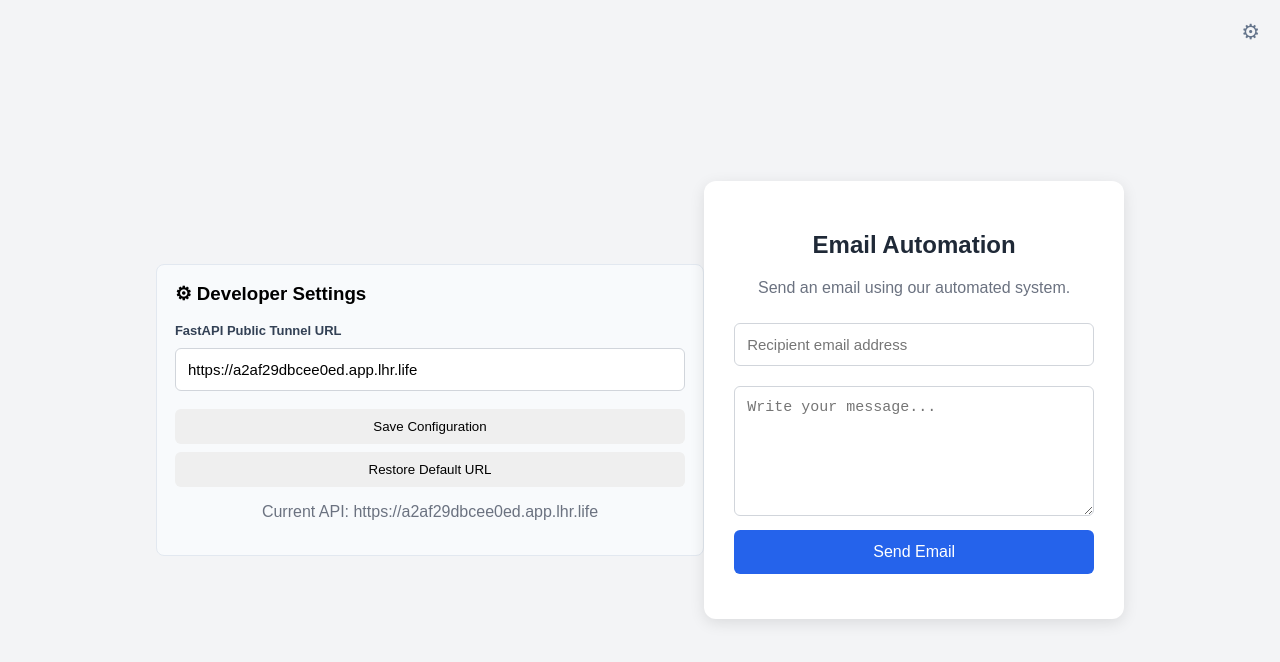
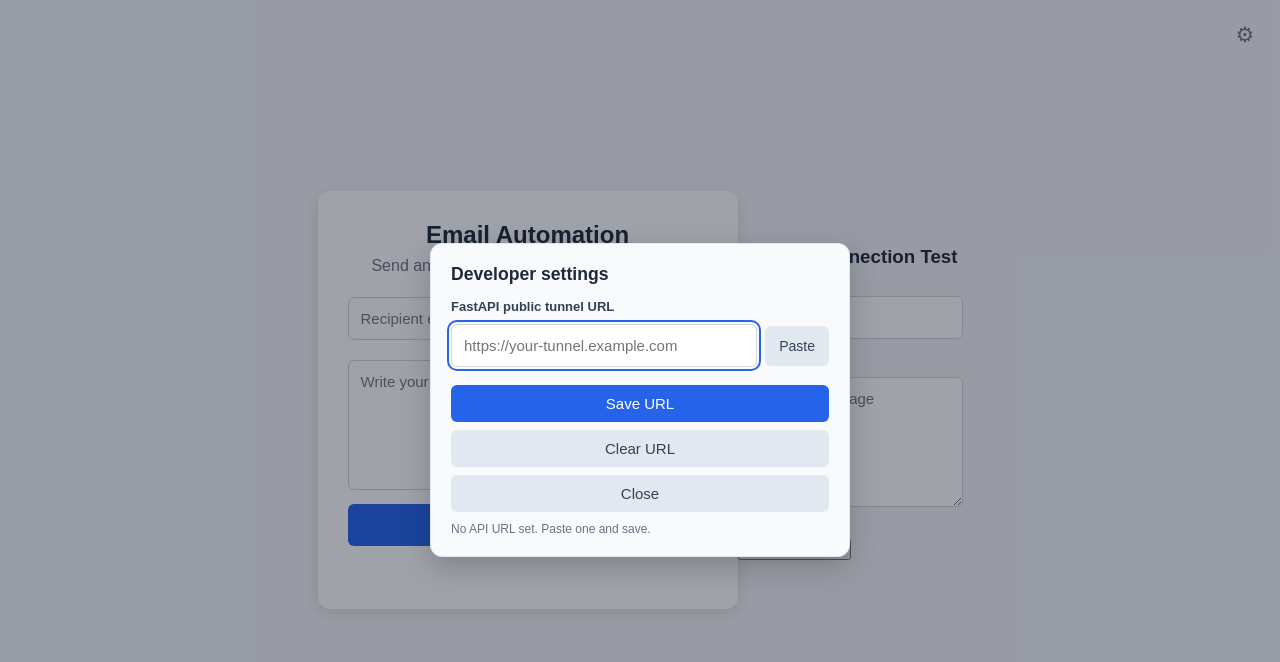
Before and after one commit to pin-ai-coder/email-automation, a plain HTML site: page index.html in a window 1280 px wide. Both pictures are taken after a click on the button "Developer settings". Drawn offline with Linux system fonts and the light colour scheme.

Commit message:
update fast api test

```diff
--- a/index.html
+++ b/index.html
@@ -1,4 +1,3 @@
-
 <!DOCTYPE html>
 <html lang="en">
 <head>
@@ -7,373 +6,380 @@
 <title>Email Automation System</title>
 
 <style>
-* {
-    box-sizing: border-box;
+:root {
+    --bg: #f3f4f6;
+    --surface: #ffffff;
+    --surface-alt: #f8fafc;
+    --border: #d1d5db;
+    --border-soft: #e2e8f0;
+    --text: #1f2937;
+    --text-muted: #6b7280;
+    --text-label: #334155;
+    --accent: #2563eb;
+    --accent-hover: #1d4ed8;
+    --ok: #15803d;
+    --error: #b91c1c;
 }
+
+* { box-sizing: border-box; }
 
 body {
     font-family: Arial, sans-serif;
-    background: #f3f4f6;
+    background: var(--bg);
+    color: var(--text);
+    margin: 0;
+    padding: 20px;
+    min-height: 100vh;
     display: flex;
     justify-content: center;
     align-items: center;
-    min-height: 100vh;
-    margin: 0;
-    padding: 20px;
 }
 
-.container {
-    background: white;
+/* ---------- Main app (the only thing in the page flow) ---------- */
+
+.app {
+    background: var(--surface);
     padding: 30px;
     border-radius: 12px;
     width: 100%;
     max-width: 420px;
-    box-shadow: 0 4px 15px rgba(0,0,0,0.1);
-    position: relative;
+    box-shadow: 0 4px 15px rgba(0, 0, 0, 0.1);
 }
 
-.dev-button {
-    position: absolute;
-    top: 15px;
-    right: 15px;
-    border: none;
-    background: transparent;
-    color: #64748b;
-    font-size: 21px;
-    cursor: pointer;
-    width: auto;
-    padding: 5px;
+.app h1 {
+    font-size: 1.5rem;
+    text-align: center;
+    margin: 0 0 8px;
 }
 
-.dev-button:hover {
-    color: #2563eb;
-    background: transparent;
-}
-
-h2 {
+.app .intro {
     text-align: center;
-    color: #1f2937;
-}
-
-p {
-    text-align: center;
-    color: #6b7280;
+    color: var(--text-muted);
+    margin: 0 0 12px;
 }
 
 input, textarea {
     width: 100%;
     padding: 12px;
     margin: 10px 0;
-    border: 1px solid #d1d5db;
+    border: 1px solid var(--border);
     border-radius: 6px;
+    font: inherit;
     font-size: 15px;
 }
 
-textarea {
-    height: 130px;
-    resize: vertical;
+textarea { height: 130px; resize: vertical; }
+
+:focus-visible {
+    outline: 2px solid var(--accent);
+    outline-offset: 2px;
 }
 
-button.send {
+.btn {
     width: 100%;
-    padding: 13px;
-    background: #2563eb;
-    color: white;
+    padding: 12px;
     border: none;
     border-radius: 6px;
+    font: inherit;
+    font-size: 16px;
     cursor: pointer;
-    font-size: 16px;
 }
 
-button.send:hover {
-    background: #1d4ed8;
+.btn-primary { background: var(--accent); color: #fff; }
+.btn-primary:hover { background: var(--accent-hover); }
+.btn-secondary { background: var(--border-soft); color: var(--text-label); }
+.btn:disabled { opacity: 0.6; cursor: not-allowed; }
+
+.feedback {
+    min-height: 1.25em;
+    margin: 15px 0 0;
+    font-size: 14px;
+    text-align: center;
+    color: var(--text-muted);
 }
+.feedback[data-state="ok"] { color: var(--ok); }
+.feedback[data-state="error"] { color: var(--error); }
 
-button:disabled {
-    opacity: 0.6;
-    cursor: not-allowed;
+/* ---------- Developer tools (out of flow: fixed button + modal dialog) ---------- */
+
+.dev-toggle {
+    position: fixed;
+    top: 15px;
+    right: 15px;
+    width: 40px;
+    height: 40px;
+    border: none;
+    border-radius: 50%;
+    background: transparent;
+    color: #64748b;
+    font-size: 21px;
+    cursor: pointer;
 }
+.dev-toggle:hover { color: var(--accent); background: var(--border-soft); }
 
-#result {
-    margin-top: 15px;
-    font-size: 14px;
+.dev-dialog {
+    width: min(92vw, 420px);
+    padding: 20px;
+    border: 1px solid var(--border-soft);
+    border-radius: 12px;
+    background: var(--surface-alt);
+    color: var(--text);
+    box-shadow: 0 10px 30px rgba(0, 0, 0, 0.2);
 }
+.dev-dialog::backdrop { background: rgba(15, 23, 42, 0.4); }
 
-/* Developer settings panel */
-
-.settings {
-    display: none;
-    margin-top: 20px;
-    padding: 18px;
-    background: #f8fafc;
-    border: 1px solid #e2e8f0;
-    border-radius: 8px;
-}
-
-.settings h3 {
-    margin-top: 0;
-}
-
-.settings label {
+.dev-dialog h2 { margin: 0 0 14px; font-size: 1.1rem; }
+.dev-dialog label {
     display: block;
     font-size: 13px;
     font-weight: bold;
-    color: #334155;
+    color: var(--text-label);
 }
-
-.settings button {
-    width: 100%;
-    padding: 10px;
-    margin-top: 8px;
-    border: none;
-    border-radius: 6px;
-    cursor: pointer;
-}
-
-.save-button {
-    background: #2563eb;
-    color: white;
-}
-
-.reset-button {
-    background: #e2e8f0;
-    color: #334155;
-}
-
-.api-status {
+.dev-dialog .btn { margin-top: 8px; padding: 10px; font-size: 15px; }
+.url-row { display: flex; gap: 8px; align-items: center; }
+.url-row input { margin: 10px 0; flex: 1; min-width: 0; }
+.url-row .btn { width: auto; margin: 0; padding: 12px 14px; font-size: 14px; }
+.dev-status {
     font-size: 12px;
     overflow-wrap: anywhere;
-    margin-top: 10px;
+    color: var(--text-muted);
+    margin: 10px 0 0;
 }
+.dev-status[data-state="ok"] { color: var(--ok); }
+.dev-status[data-state="error"] { color: var(--error); }
 </style>
 </head>
 
 <body>
 
+<!-- Main application -->
+<main class="app">
+    <h1>Email Automation</h1>
+    <p class="intro">Send an email using our automated system.</p>
 
-    <!-- Developer Settings: Outside the Email Form -->
-    <button
-        class="dev-button"
-        onclick="toggleSettings()"
-        title="Developer Settings"
-        aria-label="Developer Settings">
-        ⚙
-    </button>
+    <form id="emailForm">
+        <input type="email" id="email" placeholder="Recipient email address" required>
+        <textarea id="message" placeholder="Write your message..." required></textarea>
+        <button class="btn btn-primary" type="submit" id="sendButton">Send email</button>
+    </form>
 
-    <!-- Developer Settings Panel -->
-    <div class="settings" id="settingsPanel">
+    <p class="feedback" id="result" role="status" aria-live="polite"></p>
+</main>
 
-        <h3>⚙ Developer Settings</h3>
+<!-- Developer tools: independent of the app layout -->
+<button class="dev-toggle" id="devToggle" type="button"
+        title="Developer settings" aria-label="Developer settings">⚙</button>
 
-        <label for="apiUrl">FastAPI Public Tunnel URL</label>
+<dialog class="dev-dialog" id="devDialog" aria-labelledby="devTitle">
+    <h2 id="devTitle">Developer settings</h2>
 
-        <input
-            type="url"
-            id="apiUrl"
-            placeholder="https://your-tunnel.lhr.life"
-        >
-
-        <button onclick="saveSettings()">
-            Save Configuration
-        </button>
-
-        <button onclick="resetSettings()">
-            Restore Default URL
-        </button>
-
-        <p id="apiStatus"></p>
-
+    <label for="apiUrl">FastAPI public tunnel URL</label>
+    <div class="url-row">
+        <input type="url" id="apiUrl" placeholder="https://your-tunnel.example.com"
+               autocomplete="off" spellcheck="false">
+        <button class="btn btn-secondary" type="button" id="pasteUrl">Paste</button>
     </div>
 
-    <!-- Main Email Application -->
-    <div class="container">
+    <button class="btn btn-primary" type="button" id="saveUrl">Save URL</button>
+    <button class="btn btn-secondary" type="button" id="resetUrl">Clear URL</button>
+    <button class="btn btn-secondary" type="button" id="closeDev">Close</button>
 
-        <h2>Email Automation</h2>
-        <p>Send an email using our automated system.</p>
+    <p class="dev-status" id="apiStatus" role="status" aria-live="polite"></p>
+</dialog>
 
-        <form id="emailForm">
+<div>
+  <h3>FastAPI Connection Test</h3>
 
-            <input
-                type="email"
-                id="email"
-                placeholder="Recipient email address"
-                required
-            >
+  <input id="testEmail" type="email" placeholder="Your email">
+  <br><br>
 
-            <textarea
-                id="message"
-                placeholder="Write your message..."
-                required
-            ></textarea>
+  <textarea id="testMessage" placeholder="Your test message"></textarea>
+  <br><br>
 
-            <button class="send" type="submit" id="sendButton">
-                Send Email
-            </button>
+  <button id="testButton">Send to FastAPI</button>
 
-        </form>
-
-        <p id="result"></p>
-
-    </div>
-
-
+  <pre id="testResult"></pre>
+</div>
 
 <script>
+(function () {
+    "use strict";
 
-// Default FastAPI tunnel URL
-const DEFAULT_API_URL =
-    "https://a2af29dbcee0ed.app.lhr.life";
+    // ---------- Config ----------
+    const STORAGE_KEY = "FASTAPI_URL";
 
-// Get saved URL or use default
-function getAPIUrl() {
+    // ---------- Storage helpers (safe if storage is blocked) ----------
+    function readStoredUrl() {
+        try { return localStorage.getItem(STORAGE_KEY); } catch (e) { return null; }
+    }
+    function writeStoredUrl(url) {
+        try { localStorage.setItem(STORAGE_KEY, url); return true; } catch (e) { return false; }
+    }
+    function clearStoredUrl() {
+        try { localStorage.removeItem(STORAGE_KEY); } catch (e) {}
+    }
 
-    return (
-        localStorage.getItem("FASTAPI_URL") ||
-        DEFAULT_API_URL
-    ).replace(/\/+$/, "");
+    function getApiUrl() {
+        return (readStoredUrl() || "").replace(/\/+$/, "");
+    }
 
-}
+    // ---------- Developer settings ----------
+    const devDialog = document.getElementById("devDialog");
+    const apiInput = document.getElementById("apiUrl");
+    const apiStatus = document.getElementById("apiStatus");
 
-// Toggle developer panel
-function toggleSettings() {
+    function setDevStatus(text, state) {
+        apiStatus.textContent = text;
+        apiStatus.dataset.state = state || "";
+    }
 
-    const panel = document.getElementById("settingsPanel");
+    function showCurrentApi() {
+        apiInput.value = getApiUrl();
+        setDevStatus(getApiUrl() ? "Current API: " + getApiUrl() : "No API URL set. Paste one and save.");
+    }
 
-    panel.style.display =
-        panel.style.display === "block" ? "none" : "block";
+    function isValidTunnelUrl(value) {
+        try {
+            const u = new URL(value);
+            return u.protocol === "https:" && !u.username && !u.password &&
+                   !u.search && !u.hash && u.pathname === "/";
+        } catch (e) {
+            return false;
+        }
+    }
 
-    document.getElementById("apiUrl").value = getAPIUrl();
+    document.getElementById("devToggle").addEventListener("click", function () {
+        showCurrentApi();
+        devDialog.showModal();
+    });
 
-    updateAPIStatus();
+    document.getElementById("closeDev").addEventListener("click", function () {
+        devDialog.close();
+    });
 
-}
+    // Close when clicking the backdrop
+    devDialog.addEventListener("click", function (event) {
+        if (event.target === devDialog) devDialog.close();
+    });
 
-// Save new tunnel URL
-function saveSettings() {
+    document.getElementById("saveUrl").addEventListener("click", function () {
+        const url = apiInput.value.trim().replace(/\/+$/, "");
+        if (!isValidTunnelUrl(url + "/")) {
+            setDevStatus("Enter a valid HTTPS URL with no path, e.g. https://your-tunnel.example.com", "error");
+            return;
+        }
+        if (!writeStoredUrl(url)) {
+            setDevStatus("Could not save: browser storage is blocked.", "error");
+            return;
+        }
+        setDevStatus("Saved. Current API: " + getApiUrl(), "ok");
+    });
 
-    const input = document.getElementById("apiUrl");
-    const url = input.value.trim();
+    document.getElementById("resetUrl").addEventListener("click", function () {
+        clearStoredUrl();
+        apiInput.value = "";
+        setDevStatus("URL cleared. Paste a new one and save.", "ok");
+    });
 
-    try {
+    document.getElementById("pasteUrl").addEventListener("click", async function () {
+        try {
+            const text = (await navigator.clipboard.readText()).trim();
+            if (!text) {
+                setDevStatus("Clipboard is empty.", "error");
+                return;
+            }
+            apiInput.value = text;
+            setDevStatus("Pasted. Select Save URL to use it.");
+        } catch (e) {
+            apiInput.focus();
+            setDevStatus("Clipboard access was blocked. Paste manually with Ctrl+V.", "error");
+        }
+    });
 
-        const parsed = new URL(url);
+    // ---------- Email form ----------
+    const form = document.getElementById("emailForm");
+    const result = document.getElementById("result");
+    const sendButton = document.getElementById("sendButton");
 
-        if (parsed.protocol !== "https:" ||
-            parsed.username ||
-            parsed.password ||
-            parsed.search ||
-            parsed.hash ||
-            parsed.pathname !== "/") {
-            throw new Error("Invalid URL");
+    function setResult(text, state) {
+        result.textContent = text;
+        result.dataset.state = state || "";
+    }
+
+    form.addEventListener("submit", async function (event) {
+        event.preventDefault();
+
+        const payload = {
+            email: document.getElementById("email").value,
+            message: document.getElementById("message").value
+        };
+
+        const apiUrl = getApiUrl();
+        if (!apiUrl) {
+            setResult("No API URL set. Open developer settings (⚙) and paste one.", "error");
+            return;
         }
 
-        localStorage.setItem(
-            "FASTAPI_URL",
-            url.replace(/\/+$/, "")
-        );
+        sendButton.disabled = true;
+        setResult("Sending request...");
 
-        updateAPIStatus();
+        try {
+            const response = await fetch(apiUrl + "/n8n/email", {
+                method: "POST",
+                headers: { "Content-Type": "application/json" },
+                body: JSON.stringify(payload)
+            });
 
-        alert("API URL successfully updated!");
+            // The server may return non-JSON (proxy or tunnel error pages)
+            let data = {};
+            try { data = await response.json(); } catch (e) {}
 
-    } catch(error) {
+            if (!response.ok) {
+                throw new Error(data.detail || "Request failed (" + response.status + ")");
+            }
 
-        alert("Please enter a valid HTTPS tunnel URL.");
+            setResult("Success! Request forwarded to n8n.", "ok");
+            form.reset();
+        } catch (error) {
+            setResult("Error: " + error.message, "error");
+            console.error(error);
+        } finally {
+            sendButton.disabled = false;
+        }
+    });
+})();
+ocument.getElementById("testButton").addEventListener("click", async () => {
+  const result = document.getElementById("testResult");
 
-    }
+  // Use the same saved API URL as your existing application
+  const apiUrl = localStorage.getItem("FASTAPI_URL")?.replace(/\/+$/, "");
 
-}
+  if (!apiUrl) {
+    result.textContent = "Please configure your FastAPI URL first.";
+    return;
+  }
 
-// Restore default URL
-function resetSettings() {
+  const payload = {
+    email: document.getElementById("testEmail").value,
+    message: document.getElementById("testMessage").value
+  };
 
-    localStorage.removeItem("FASTAPI_URL");
+  try {
+    const response = await fetch(apiUrl + "/test/receive", {
+      method: "POST",
+      headers: {
+        "Content-Type": "application/json"
+      },
+      body: JSON.stringify(payload)
+    });
 
-    document.getElementById("apiUrl").value =
-        DEFAULT_API_URL;
+    const data = await response.json();
+    result.textContent = JSON.stringify(data, null, 2);
 
-    updateAPIStatus();
-
-    alert("Default API URL restored.");
-
-}
-
-// Display current configuration
-function updateAPIStatus() {
-
-    document.getElementById("apiStatus").textContent =
-        "Current API: " + getAPIUrl();
-
-}
-
-// Email submission
-const form = document.getElementById("emailForm");
-const result = document.getElementById("result");
-const button = document.getElementById("sendButton");
-
-form.addEventListener("submit", async function(event) {
-
-    event.preventDefault();
-
-    const email =
-        document.getElementById("email").value;
-
-    const message =
-        document.getElementById("message").value;
-
-    const data = {
-        email: email,
-        message: message
-    };
-
-    button.disabled = true;
-    result.textContent = "Sending request...";
-
-    try {
-
-        const API_URL = getAPIUrl();
-
-        const response = await fetch(
-            `${API_URL}/n8n/email`,
-            {
-                method: "POST",
-
-                headers: {
-                    "Content-Type": "application/json"
-                },
-
-                body: JSON.stringify(data)
-            }
-        );
-
-        const responseData = await response.json();
-
-        if (!response.ok) {
-            throw new Error(
-                responseData.detail || "Request failed"
-            );
-        }
-
-        result.textContent =
-            "Success! Request forwarded to n8n.";
-
-        form.reset();
-
-    } catch(error) {
-
-        result.textContent =
-            "Error: " + error.message;
-
-        console.error(error);
-
-    } finally {
-
-        button.disabled = false;
-
-    }
-
+  } catch (error) {
+    result.textContent = "Connection error: " + error.message;
+  }
 });
-
 </script>
 
 </body>
```
